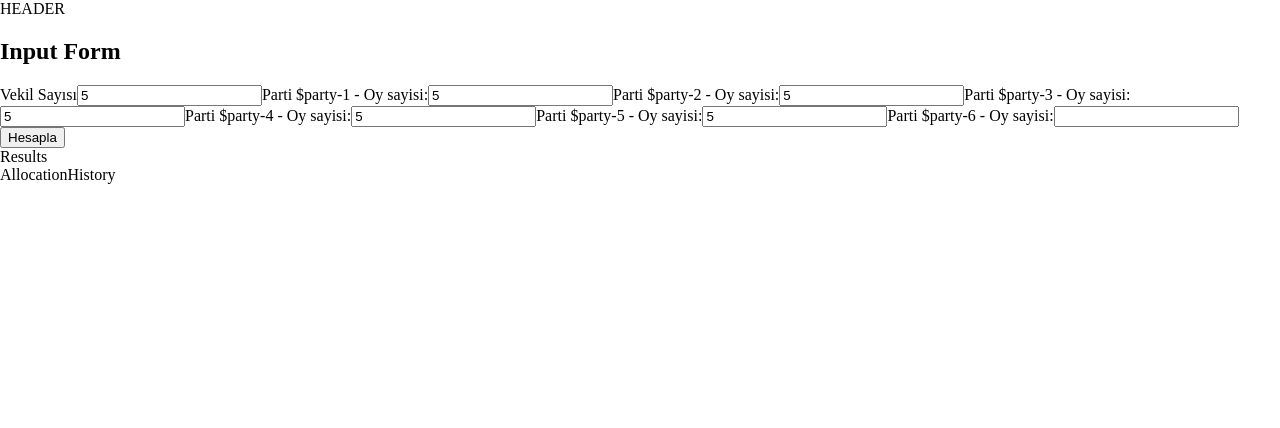
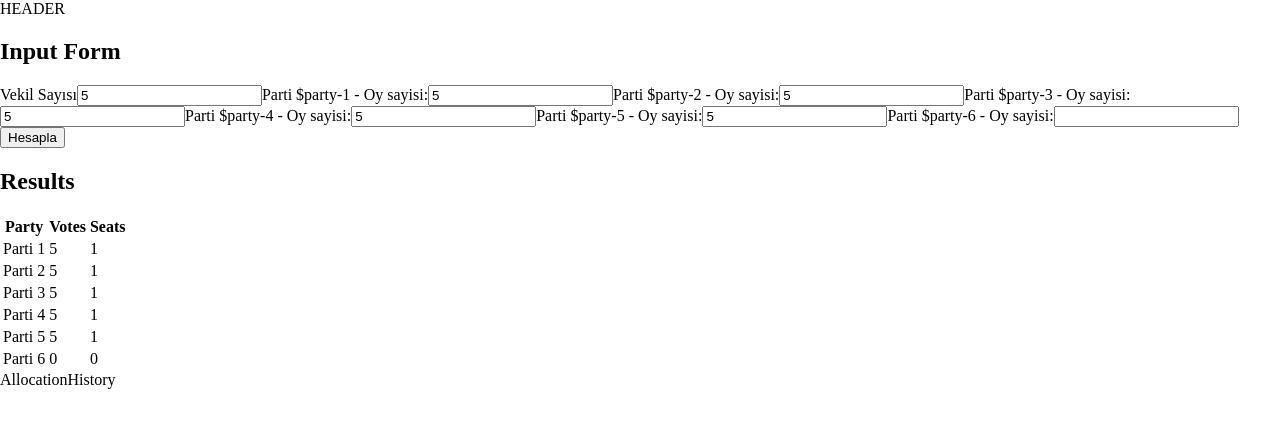
Before and after one commit to berkaysson/dhondt-system-calculator, a React (Create React App) app: page / in a window 1280 px wide. Both pictures are taken after typing "5", "5", "5", "5", "5", "5" into the empty fields and a click on the button "Hesapla". Shown: the top 428 px of the page. Built offline with nearby package versions, Linux system fonts and the light colour scheme.

Commit message:
Add code to display results.

```diff
--- a/src/Components/Results.js
+++ b/src/Components/Results.js
@@ -1,7 +1,29 @@
-const Results = () => {
-  return <div>
-    Results
-  </div>
+import React from "react";
+
+function Result({results}) {
+  return (
+    <div>
+      <h2>Results</h2>
+      <table>
+        <thead>
+          <tr>
+            <th>Party</th>
+            <th>Votes</th>
+            <th>Seats</th>
+          </tr>
+        </thead>
+        <tbody>
+          {results.parties.map((party) => (
+            <tr key={party.name}>
+              <td>{party.name}</td>
+              <td>{party.votes}</td>
+              <td>{party.seats}</td>
+            </tr>
+          ))}
+        </tbody>
+      </table>
+    </div>
+  );
 }
 
-export default Results;
+export default Result;
```
